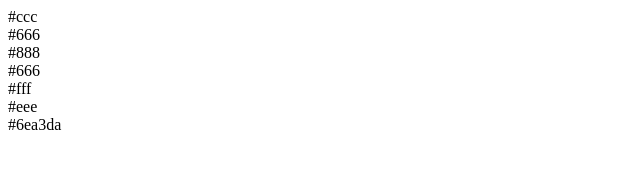
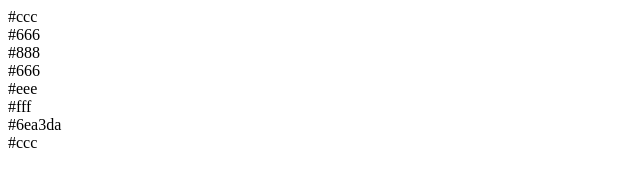
Before and after one commit to dvadz/WireFrame2, a plain HTML site: page index.html in a window 1280 px wide. Shown: the full height of the page, 0-640 px from the left. Drawn offline with Linux system fonts and the light colour scheme.

Commit message:
corrected texts that indicate the color of each element

```diff
--- a/index.html
+++ b/index.html
@@ -12,10 +12,10 @@
     <section class="section_left">#666</section>
     <section class="section_middle">#888</section>
     <section class="section_right">#666</section>
-    <section class="section_last"> #fff
-        <aside class="aside"> #eee </aside>
+    <section class="section_last"> #eee
+        <aside class="aside"> #fff </aside>
         <div class="div_last">#6ea3da</div>
     </section>
-    <footer class="footer"></footer>
+    <footer class="footer">#ccc</footer>
 </body>
 </html>
```
